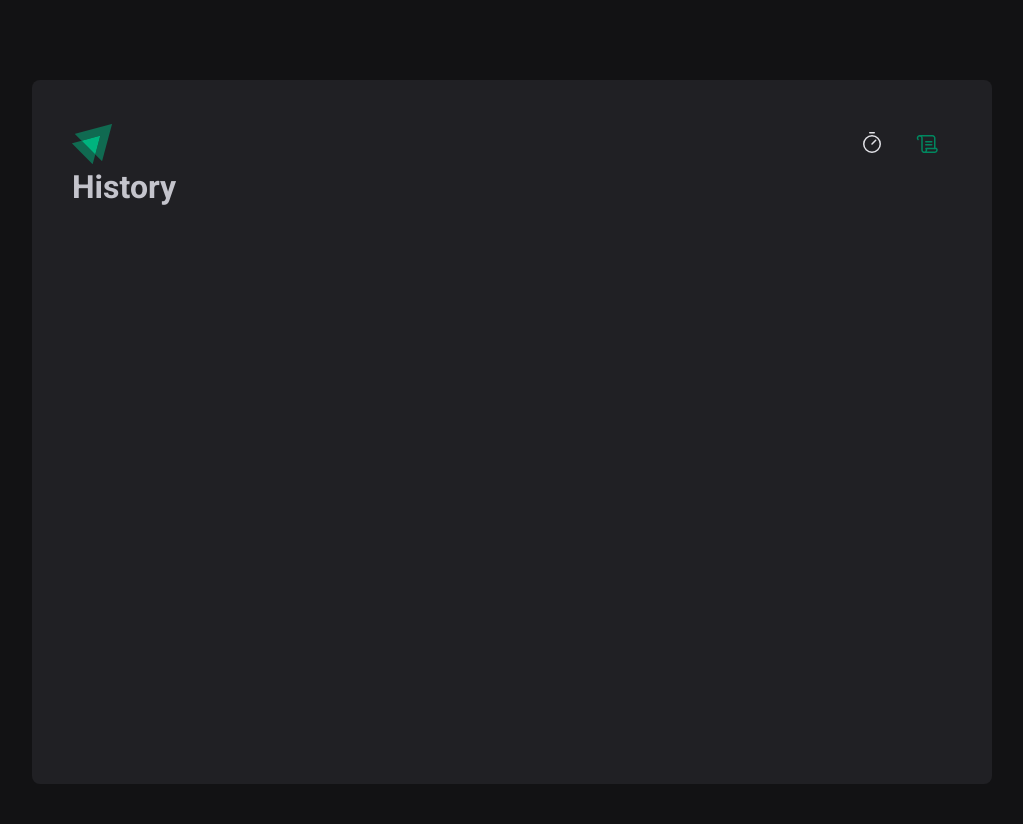
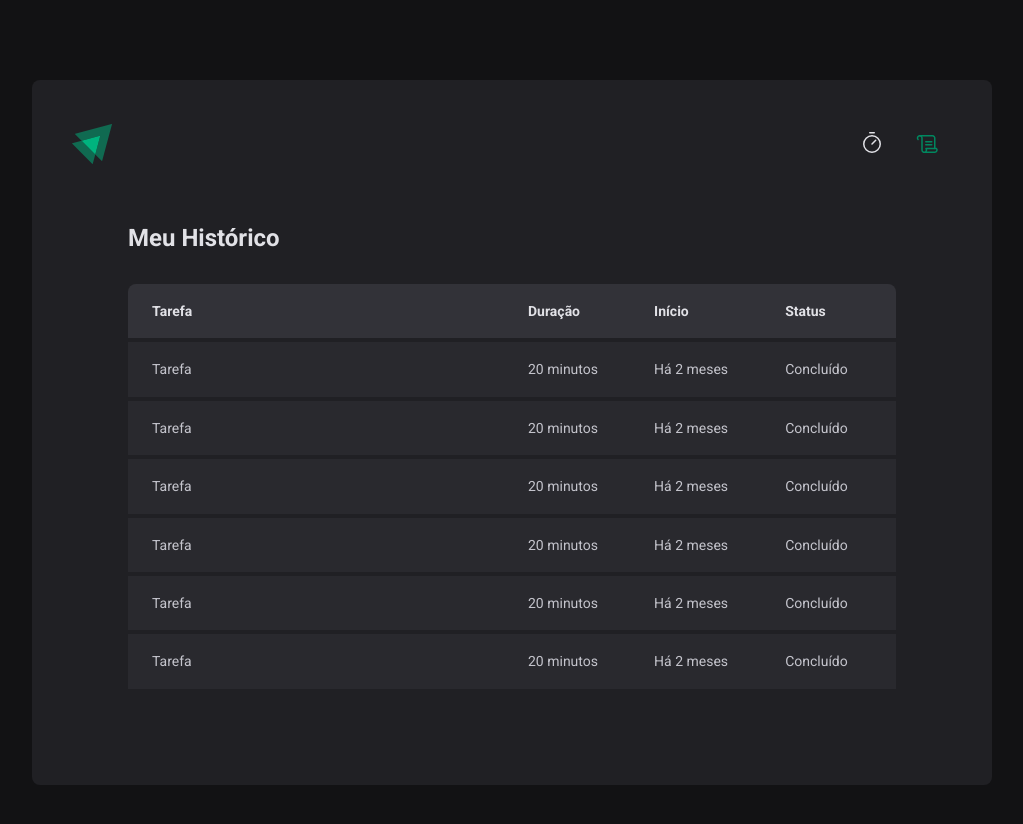
Before and after one commit to FelipeRBDantas/02-ignite-timer, a React (Vite) app: page /history in a window 1280 px wide. Shown: the top 824 px of the page, without its empty margins (128-1151 px from the left). Built offline with nearby package versions, Linux system fonts and the light colour scheme.

Commit message:
History page

```diff
--- a/src/layouts/DefaultLayout/styles.ts
+++ b/src/layouts/DefaultLayout/styles.ts
@@ -2,7 +2,7 @@
 
 export const LayoutContainer = styled.div`
   max-width: 60rem;
-  height: calc(100vh - 10rem);
+  height: auto;
   margin: 5rem auto;
   padding: 1.5rem;
 
@@ -15,30 +15,25 @@
   @media (max-width: 1440px) {
     padding: 2.5rem;
     max-width: 60rem;
-    height: calc(100vh - 6rem);
   }
 
   @media (max-width: 1024px) {
     padding: 2rem;
     max-width: 44rem;
-    height: calc(100vh - 8rem);
   }
 
   @media (max-width: 768px) {
     padding: 1.5rem;
     max-width: 28rem;
-    height: calc(100vh - 6rem);
   }
 
   @media (max-width: 425px) {
     padding: 1rem;
     max-width: 20rem;
-    height: calc(100vh - 4rem);
   }
 
   @media (max-width: 320px) {
     padding: 0.5rem;
     max-width: 20rem;
-    height: calc(100vh - 2rem);
   }
 `
--- a/src/pages/History.tsx
+++ /dev/null
@@ -1,7 +0,0 @@
-export function History() {
-  return (
-    <div>
-      <h1>History</h1>
-    </div>
-  )
-}
--- /dev/null
+++ b/src/pages/History/index.tsx
@@ -0,0 +1,60 @@
+import { HistoryContainer, HistoryList } from './styles'
+
+export function History() {
+  return (
+    <HistoryContainer>
+      <h1>Meu Histórico</h1>
+
+      <HistoryList>
+        <table>
+          <thead>
+            <tr>
+              <th>Tarefa</th>
+              <th>Duração</th>
+              <th>Início</th>
+              <th>Status</th>
+            </tr>
+          </thead>
+          <tbody>
+            <tr>
+              <td>Tarefa</td>
+              <td>20 minutos</td>
+              <td>Há 2 meses</td>
+              <td>Concluído</td>
+            </tr>
+            <tr>
+              <td>Tarefa</td>
+              <td>20 minutos</td>
+              <td>Há 2 meses</td>
+              <td>Concluído</td>
+            </tr>
+            <tr>
+              <td>Tarefa</td>
+              <td>20 minutos</td>
+              <td>Há 2 meses</td>
+              <td>Concluído</td>
+            </tr>
+            <tr>
+              <td>Tarefa</td>
+              <td>20 minutos</td>
+              <td>Há 2 meses</td>
+              <td>Concluído</td>
+            </tr>
+            <tr>
+              <td>Tarefa</td>
+              <td>20 minutos</td>
+              <td>Há 2 meses</td>
+              <td>Concluído</td>
+            </tr>
+            <tr>
+              <td>Tarefa</td>
+              <td>20 minutos</td>
+              <td>Há 2 meses</td>
+              <td>Concluído</td>
+            </tr>
+          </tbody>
+        </table>
+      </HistoryList>
+    </HistoryContainer>
+  )
+}
--- /dev/null
+++ b/src/pages/History/styles.ts
@@ -0,0 +1,68 @@
+import styled from 'styled-components'
+
+export const HistoryContainer = styled.main`
+  flex: 1;
+  padding: 3.5rem;
+
+  display: flex;
+  flex-direction: column;
+
+  h1 {
+    font-size: 1.5rem;
+    color: ${(props) => props.theme['gray-100']};
+  }
+`
+
+export const HistoryList = styled.div`
+  flex: 1;
+  overflow: auto;
+  margin-top: 2rem;
+
+  table {
+    width: 100%;
+    border-collapse: collapse;
+    min-width: 600px;
+
+    th {
+      background-color: ${(props) => props.theme['gray-600']};
+      padding: 1rem;
+      text-align: left;
+      color: ${(props) => props.theme['gray-100']};
+      font-size: 0.875rem;
+      line-height: 1.6;
+
+      &:first-child {
+        border-top-left-radius: 8px;
+        padding-left: 1.5rem;
+      }
+
+      &:last-child {
+        border-top-right-radius: 8px;
+        padding-right: 1.5rem;
+      }
+    }
+
+    td {
+      background-color: ${(props) => props.theme['gray-700']};
+      border-top: 4px solid ${(props) => props.theme['gray-800']};
+      padding: 1rem;
+      font-size: 0.875rem;
+      line-height: 1.6;
+
+      &:first-child {
+        width: 50%;
+        padding-left: 1.5rem;
+      }
+
+      &:last-child {
+        padding-right: 1.5rem;
+      }
+    }
+  }
+`
+
+export const Status = styled.span`
+  display: flex;
+  align-items: center;
+  gap: 0.5rem;
+`
--- a/src/pages/Home/index.tsx
+++ b/src/pages/Home/index.tsx
@@ -16,13 +16,27 @@
       <form action="">
         <FormContainer>
           <label htmlFor="">Vou trabalhar em</label>
-          <TaskInput id="task" placeholder="De um nome para o seu projeto" />
+          <TaskInput
+            id="task"
+            list="task-suggestions"
+            placeholder="De um nome para o seu projeto"
+          />
+
+          <datalist id="task-suggestions">
+            <option value="Projeto 1" />
+            <option value="Projeto 2" />
+            <option value="Projeto 3" />
+            <option value="Tarefa 1" />
+          </datalist>
 
           <label htmlFor="minutesAmount">durante</label>
           <MinutesAmountInput
             type="number"
             id="minutesAmount"
             placeholder="00"
+            step={5}
+            min={5}
+            max={60}
           />
 
           <span>minutos.</span>
--- a/src/pages/Home/styles.ts
+++ b/src/pages/Home/styles.ts
@@ -8,6 +8,8 @@
   align-items: center;
   justify-content: center;
 
+  padding: 2rem 0;
+
   form {
     display: flex;
     flex-direction: column;
@@ -16,22 +18,27 @@
 
     @media (max-width: 1440px) {
       gap: 3rem;
+      padding: 2rem 0;
     }
 
     @media (max-width: 1024px) {
       gap: 2.5rem;
+      padding: 1.5rem 0;
     }
 
     @media (max-width: 768px) {
       gap: 2rem;
+      padding: 1.25rem 0;
     }
 
     @media (max-width: 425px) {
       gap: 1.5rem;
+      padding: 1rem 0;
     }
 
     @media (max-width: 320px) {
       gap: 1rem;
+      padding: 0.75rem 0;
     }
   }
 `
@@ -95,6 +102,10 @@
 
 export const TaskInput = styled(BaseInput)`
   width: 17rem;
+
+  &::-webkit-calendar-picker-indicator {
+    display: none !important;
+  }
 
   @media (max-width: 1440px) {
     width: 17rem;
```
